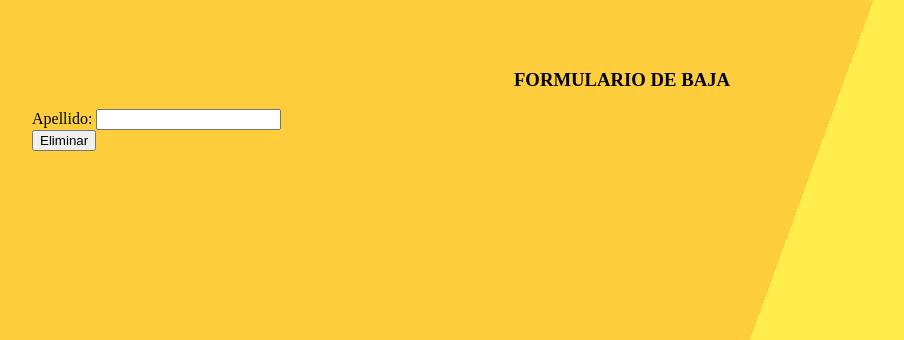
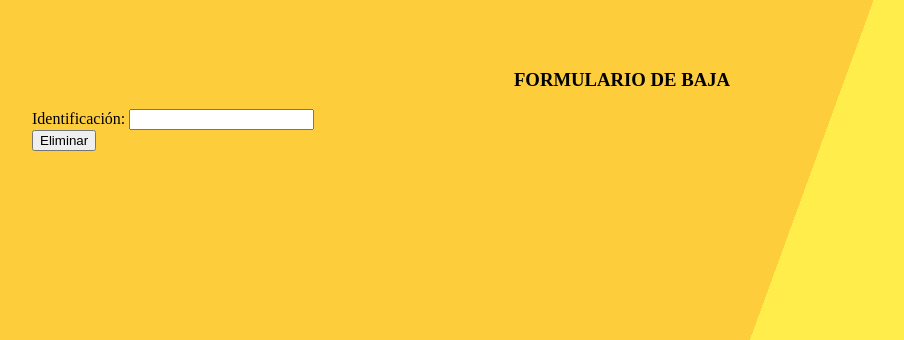
Before and after one commit to danteuri/PhpEjemplo-subirArchivoABase, a PHP site: page /forms/form-bajas.php in a window 1280 px wide. Shown: the part 128-468 px from the top of the page, without its empty margins (26-930 px from the left). Run offline with PHP 8.4, Linux system fonts and the light colour scheme.

Commit message:
Bajas
Bajas ahora se eliminará por ID y no por apellido para evitar problemas al eliminar gente con el mismo apellido

```diff
--- a/code/bajas.php
+++ b/code/bajas.php
@@ -11,7 +11,7 @@
 include 'menu.php';
 
 
-$ape = $_POST['apellido'];
+$id = $_POST['id'];
 
 $base = "gestion_s";
 $Conexion =  mysqli_connect("localhost","root","",$base);
@@ -22,7 +22,7 @@ if($Conexion){
 	echo "la conexion ha fallado "."<br>";
 }
 
-$cadena= "DELETE FROM persona  WHERE apellido = '$ape'";
+$cadena= "DELETE FROM persona  WHERE id = '$id'";
 
 $resultado = mysqli_query($Conexion,$cadena);
 
--- a/forms/form-bajas.php
+++ b/forms/form-bajas.php
@@ -16,8 +16,8 @@ include '../code/menu.php';
 	<h3 class="altaTitulo" style="text-align: center;">FORMULARIO DE BAJA</h3>
 	<form class="altaInput" action="../code/bajas.php" method="POST" >
 	    <div class="grupoInputs">
-		<label for="apellido">Apellido:</label>
-        <input type="text" name="apellido"><br>
+		<label for="id">Identificación:</label>
+        <input type="text" name="id"><br>
         </div>
 
 		<div class="btn-submit">
```
